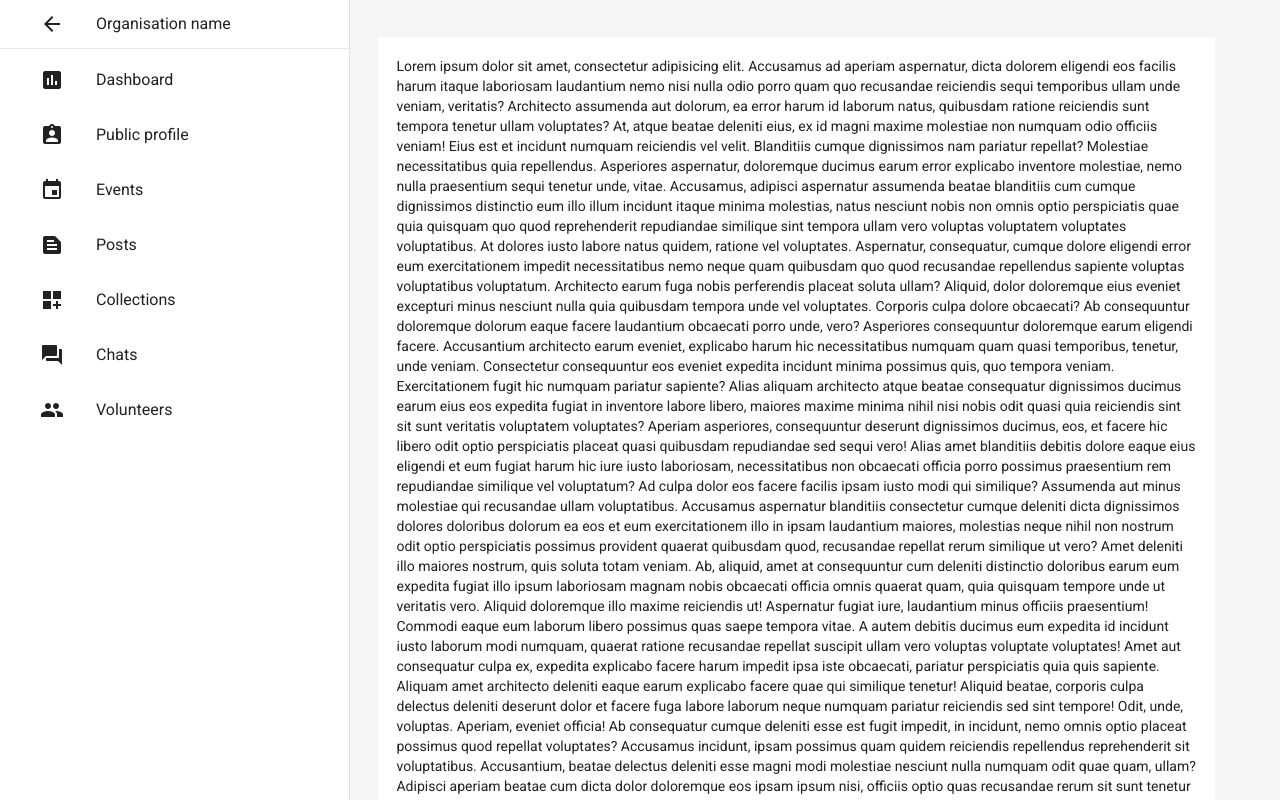
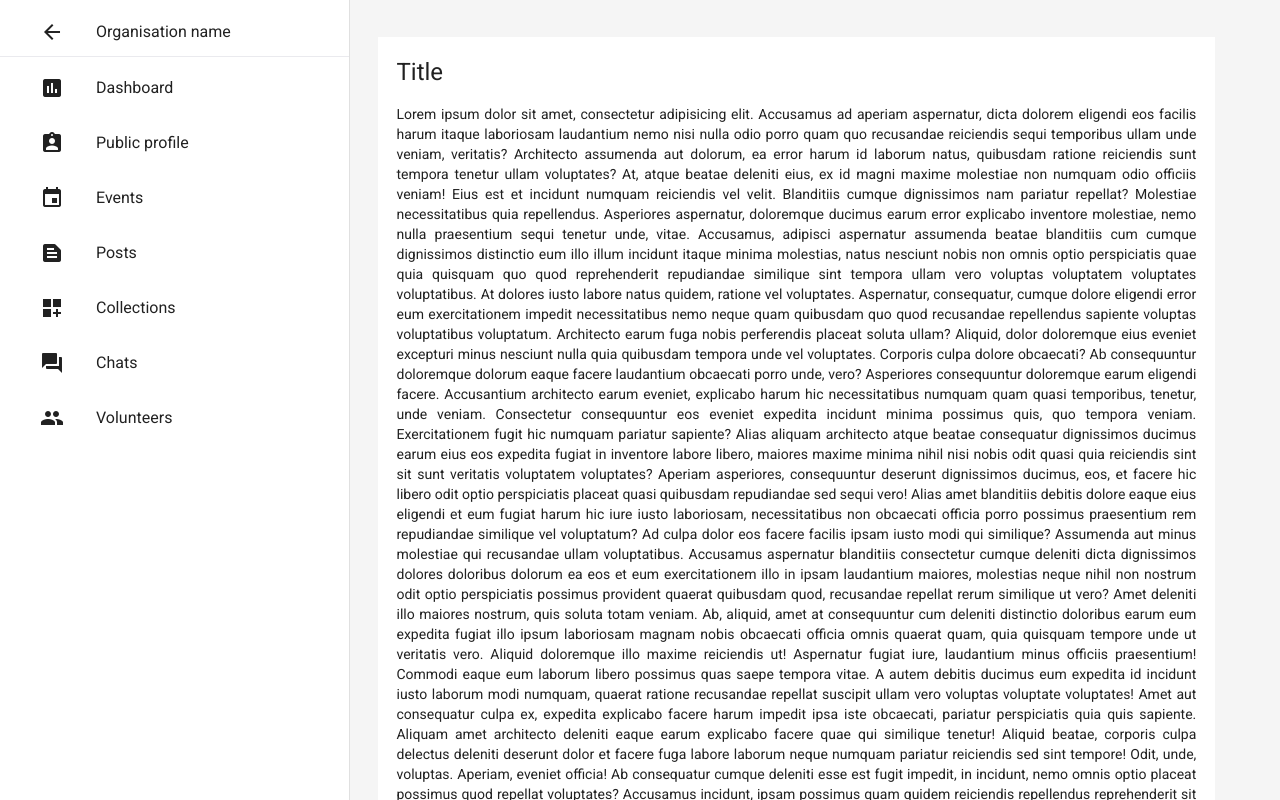
Before and after one commit to madskchristensen/exam-kvalifik, an Angular app: page / in a window 1280 px wide. Built offline with nearby package versions, Linux system fonts and the light colour scheme.

Commit message:
wrote a few comments and added padding back to selection list

```diff
--- a/src/app/sidenav/sidenav.component.html
+++ b/src/app/sidenav/sidenav.component.html
@@ -1,4 +1,6 @@
-<!-- Mat icons: https://fonts.google.com/icons?selected=Material+Icons -->
+<!--
+    Mat icons: https://fonts.google.com/icons?selected=Material+Icons
+-->
 
 <!-- Sidenav container -->
 <mat-sidenav-container class="sidenav-container">
@@ -7,7 +9,7 @@
   <mat-sidenav #sidenav mode="side" role="navigation" [(opened)]="opened" (opened)="events.push('open!')"
                (closed)="events.push('close!')">
 
-<!--      Selection list -->
+    <!-- Selection list -->
     <mat-selection-list [multiple]="false">
 
       <mat-list-option id="nav-back" routerLink="back" routerLinkActive="active" (click)="sidenav.toggle()">
@@ -54,7 +56,6 @@
         </div>
       </mat-list-option>
 
-
       <mat-list-option routerLink="collections" routerLinkActive="active">
         <div class="icon-container">
           <mat-icon class="icon" aria-hidden="false" aria-label="collections">dashboard_customize</mat-icon>
@@ -85,6 +86,7 @@
     <div id="main-content">
       <router-outlet></router-outlet>
       <div>
+        <h1>Title</h1>
         <p>Lorem ipsum dolor sit amet, consectetur adipisicing elit. Accusamus ad aperiam aspernatur, dicta dolorem
           eligendi eos facilis harum itaque laboriosam laudantium nemo nisi nulla odio porro quam quo recusandae
           reiciendis sequi temporibus ullam unde veniam, veritatis? Architecto assumenda aut dolorum, ea error harum
--- a/src/app/sidenav/sidenav.component.scss
+++ b/src/app/sidenav/sidenav.component.scss
@@ -5,10 +5,6 @@
 
 mat-sidenav {
   width: 25em;
-}
-
-mat-selection-list {
-  padding-top: 0;
 }
 
 #nav-back {
@@ -36,6 +32,7 @@ mat-sidenav-content {
   margin: 4% 7% 4% 3%;
   background-color: #fff;
   padding: 2%;
+  text-align: justify;
 }
 
 mat-list-option[aria-selected="true"] {
```
Lines whose indentation alone changed are shown as unchanged.
